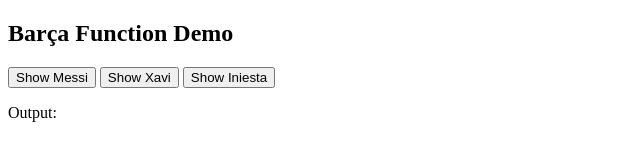
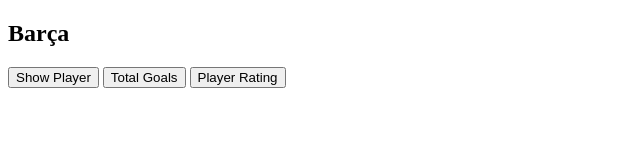
Before and after one commit to 249x5a33d4/fsd-2, a plain HTML site: page Unit-1/e/index.html in a window 1280 px wide. Shown: the whole page, without its empty margins (0-640 px from the left). Drawn offline with Linux system fonts and the light colour scheme.

Commit message:
Update index.html

```diff
--- a/Unit-1/e/index.html
+++ b/Unit-1/e/index.html
@@ -1,14 +1,18 @@
 <!DOCTYPE html>
-<html>
+<html lang="en">
+<head>
+<meta charset="UTF-8">
+<title>JavaScript Function Types</title>
+</head>
 <body>
 
-<h2>Barça Function Demo</h2>
+<h2>Barça</h2>
 
-<button id="b1">Show Messi</button>
-<button id="b2">Show Xavi</button>
-<button id="b3">Show Iniesta</button>
+<button onclick="showPlayer('Messi')">Show Player</button>
+<button onclick="showGoals()">Total Goals</button>
+<button onclick="showRating()">Player Rating</button>
 
-<p id="out">Output:</p>
+<p id="output"></p>
 
 <script src="app.js"></script>
 </body>
```
